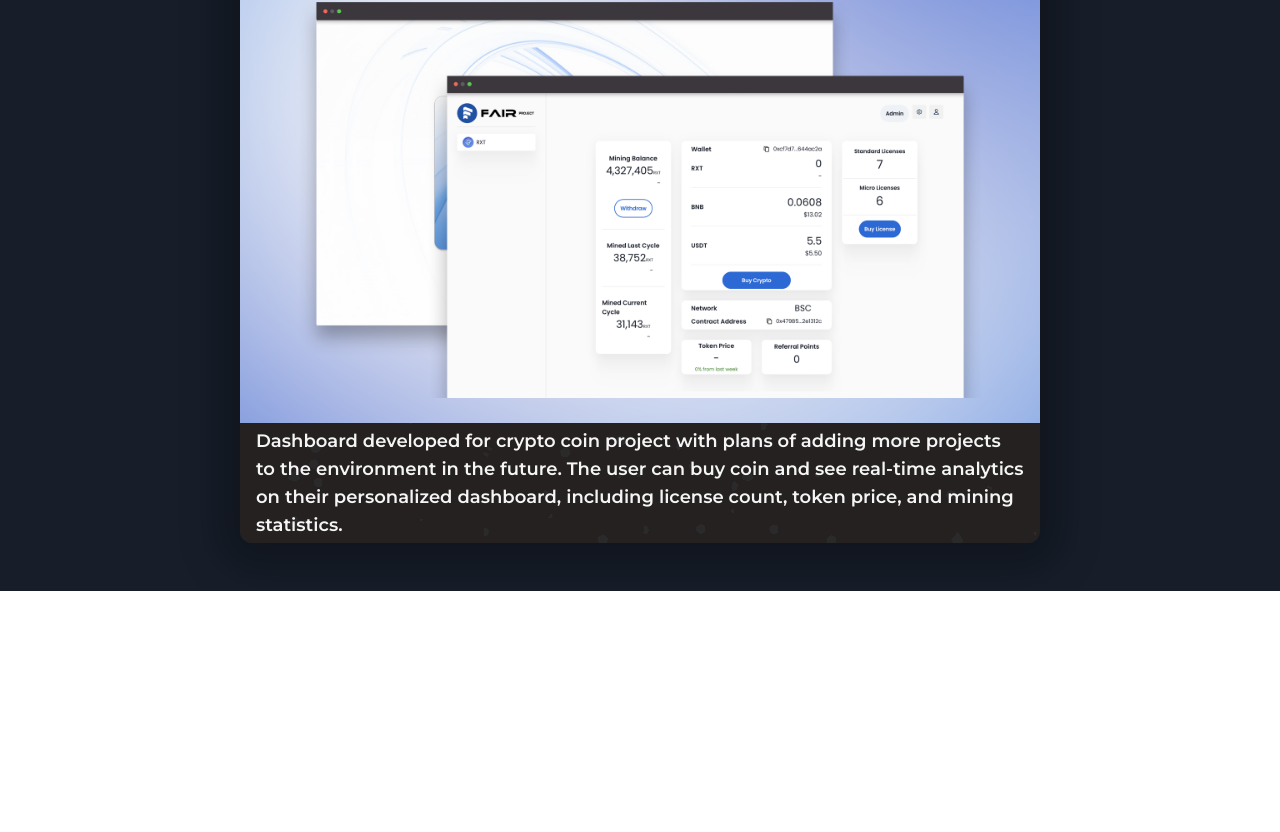
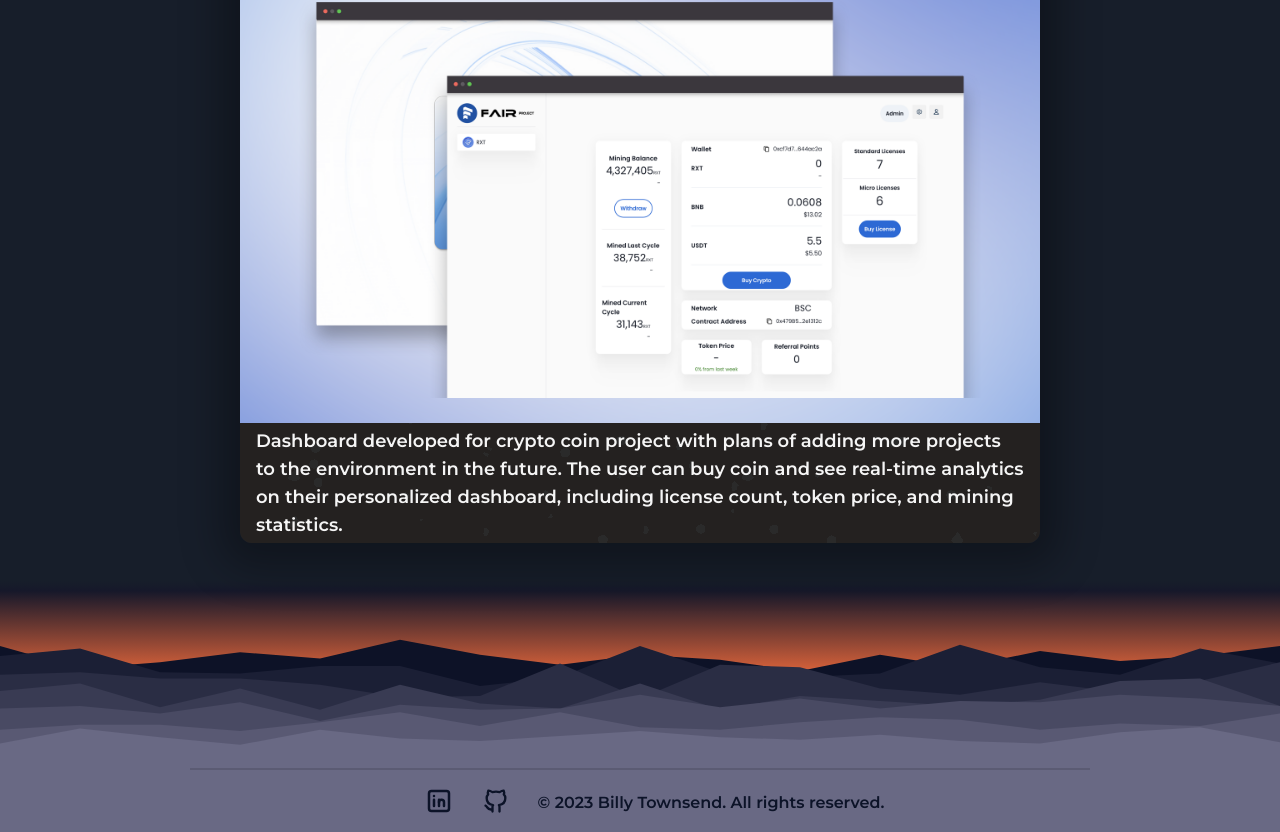
Before and after one commit to BillyTheArtist/dev-portfolio, a Next.js app: page /myprojects in a window 1280 px wide. Shown: the part 2441-3273 px from the top of the page. Before the commit the page ends 3032 px from the top, so only its background shows below. Built offline with nearby package versions, Linux system fonts and the light colour scheme.

Commit message:
Added footer to skills page.

```diff
--- a/app/myprojects/page.tsx
+++ b/app/myprojects/page.tsx
@@ -15,6 +15,10 @@ import {
 } from '@/components/ui/navigation-menu'
 import { Separator } from '@/components/ui/separator'
 import Link from 'next/link'
+import { GithubIcon } from '@/components/icons/GithubIcon'
+import { LinkedinIcon } from '@/components/icons/LinkedinIcon'
+import { SeparatorFooter } from '@/components/ui/SeparatorFooter'
+import { FooterPeaks } from '@/components/FooterPeaks'
 
 const montserrat = Montserrat({
   weight: '400',
@@ -80,6 +84,22 @@ export default function HomePage () {
             <ResponsiveWindow projectProp={project} key={index} />
           ))}
         </div>
+        <section className='flex w-full  bg-gradient-to-b from-transparent from 30% via-liteBG via-10% to-niceOrange to-90%  mt-[-15px] md:mt-[-80px] lg:mt-[-10px] pt-[100px] mb-[-50px]' />
+        {/* Footer */}
+        <FooterPeaks />
+        <footer className='grid grid-cols-1 w-full place-items-center bg-boxLite md:space-x-7'>
+          <SeparatorFooter />
+          <div className='flex items-center justify-center bg-boxLite md:space-x-7'>
+            <LinkedinIcon />
+            <GithubIcon />
+            <p
+              className={`mb-3 text-baseBG text-mg ${montserratBold.className}`}
+            >
+              &copy; {new Date().getFullYear()} Billy Townsend. All rights
+              reserved.
+            </p>
+          </div>
+        </footer>
       </div>
     </main>
   )
--- a/app/page.tsx
+++ b/app/page.tsx
@@ -4,10 +4,10 @@ import { Modal } from '@/components/Modal'
 import { HeptaBox } from '@/components/HeptaBox'
 import { FooterPeaks } from '@/components/FooterPeaks'
 import { ComputerIcon } from '@/components/icons/ComputerIcon'
-import { LinkedinIcon } from '@/components/icons/LinkedinIcon'
-import { GithubIcon } from '@/components/icons/GithubIcon'
 import { MusicIcon } from '@/components/icons/MusicIcon'
 import { CardIcon } from '@/components/icons/CardIcon'
+import { GithubIcon } from '@/components/icons/GithubIcon'
+import { LinkedinIcon } from '@/components/icons/LinkedinIcon'
 import { SeparatorFooter } from '@/components/ui/SeparatorFooter'
 import { Separator } from '@/components/ui/separator'
 import { Roboto_Slab, Montserrat } from 'next/font/google'
@@ -263,7 +263,6 @@ export default function Home () {
             </div>
           </span>
         </section>
-        {/* Modal */}
         <section className='flex w-full  bg-gradient-to-b from-transparent from 30% via-liteBG via-10% to-niceOrange to-90%  mt-[-15px] md:mt-[-80px] lg:mt-[-10px] pt-[100px] mb-[-50px]' />
         {/* Footer */}
         <FooterPeaks />
```
